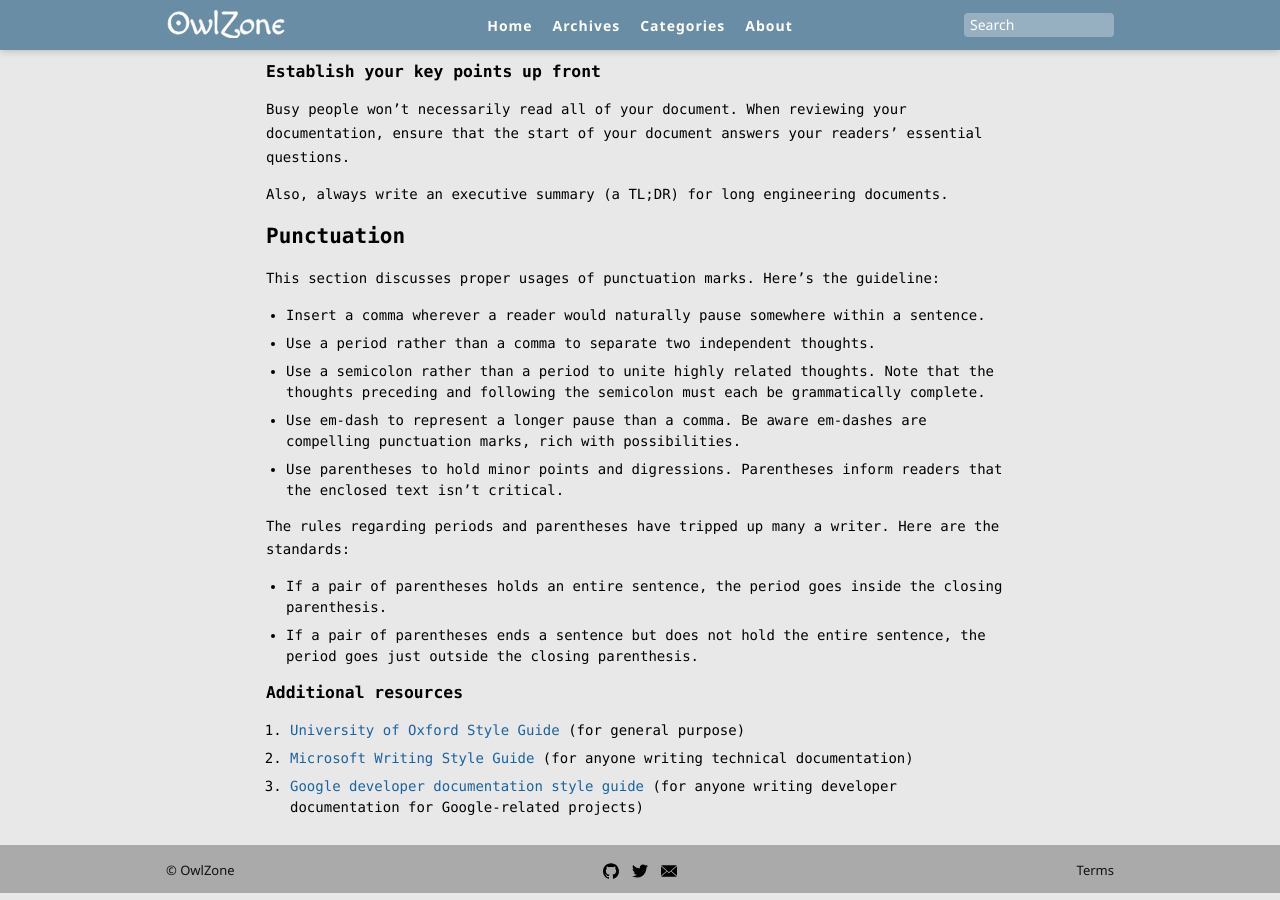
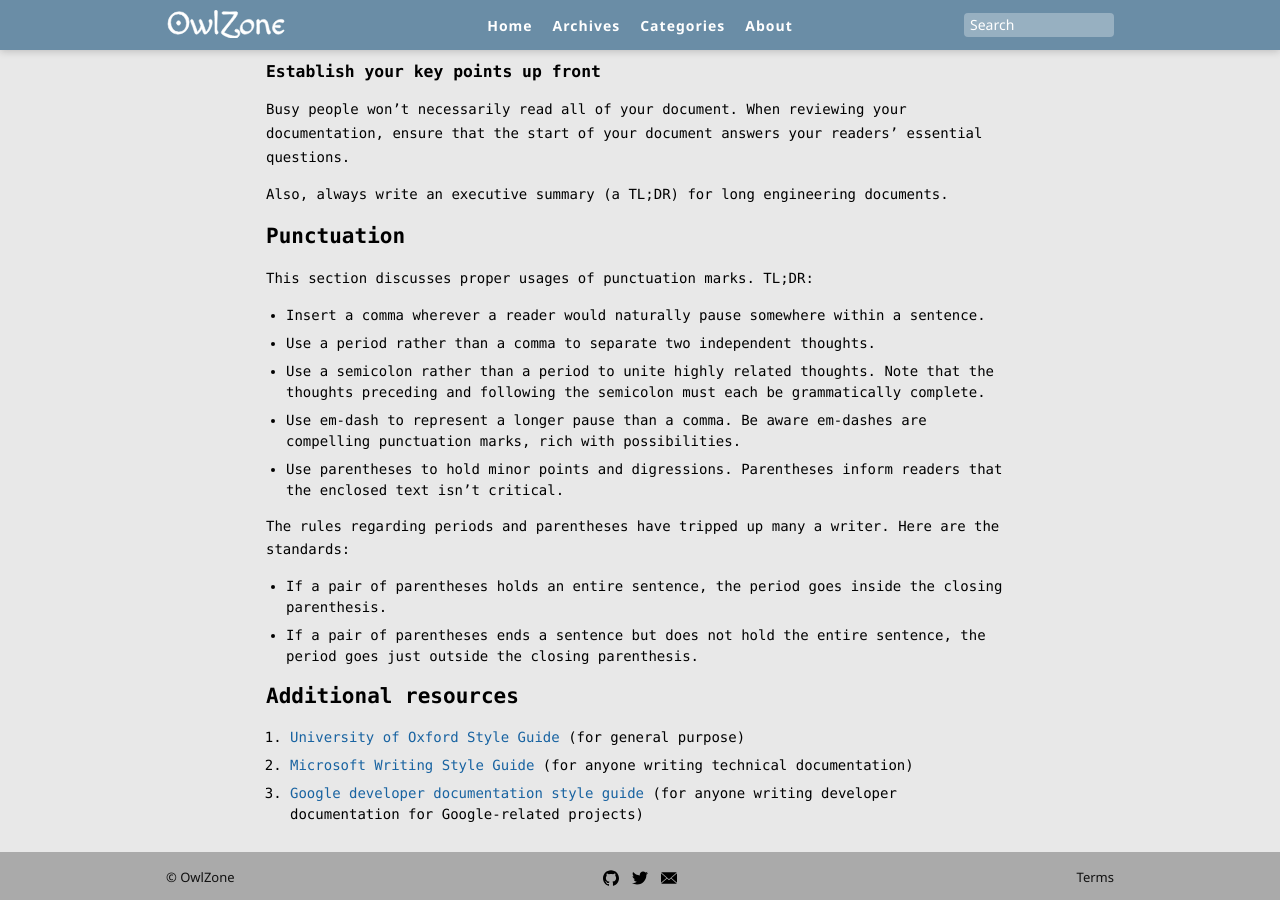
Before and after one commit to mapkts/owlzone, a Jekyll site: the page built from _posts/2020-06-02-notes-on-technical-writing.md, in a window 1280 px wide and 900 px high, scrolled down 8211 px. Built offline with Jekyll 4.4.1, drawn with Linux system fonts in a browser that asks for light colours.

Commit message:
Update post

```diff
--- a/_posts/2020-06-02-notes-on-technical-writing.md
+++ b/_posts/2020-06-02-notes-on-technical-writing.md
@@ -284,7 +284,7 @@ Also, always write an executive summary (a TL;DR) for long engineering documents
 
 ## Punctuation
 
-This section discusses proper usages of punctuation marks. Here's the guideline:
+This section discusses proper usages of punctuation marks. TL;DR:
 
 * Insert a comma wherever a reader would naturally pause somewhere within a sentence.
 * Use a period rather than a comma to separate two independent thoughts.
@@ -297,7 +297,8 @@ The rules regarding periods and parentheses have tripped up many a writer. Here
 * If a pair of parentheses holds an entire sentence, the period goes inside the closing parenthesis.
 * If a pair of parentheses ends a sentence but does not hold the entire sentence, the period goes just outside the closing parenthesis.
 
-### Additional resources
+
+## Additional resources
 
 1. [University of Oxford Style Guide](https://www.ox.ac.uk/sites/files/oxford/media_wysiwyg/University%20of%20Oxford%20Style%20Guide.pdf) (for general purpose)
 2. [Microsoft Writing Style Guide](https://docs.microsoft.com/en-us/style-guide/welcome/) (for anyone writing technical documentation)
```
